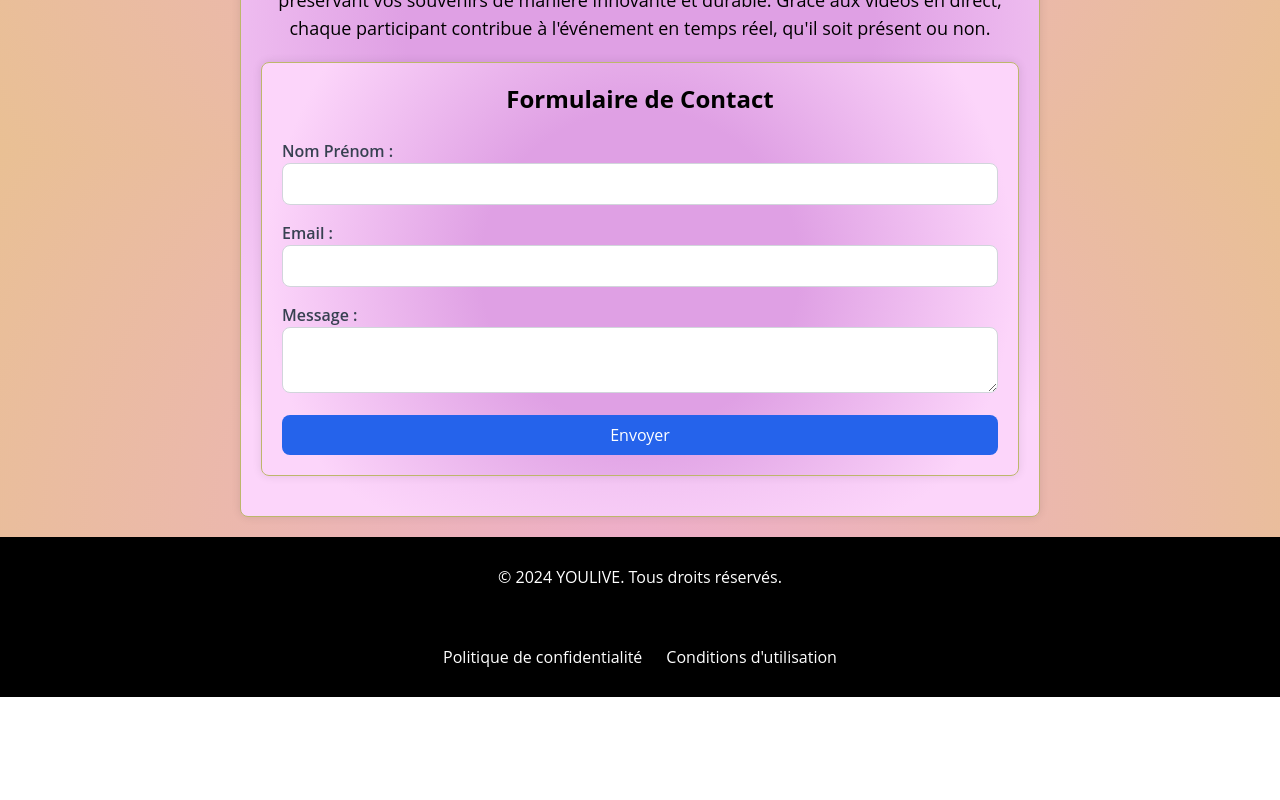
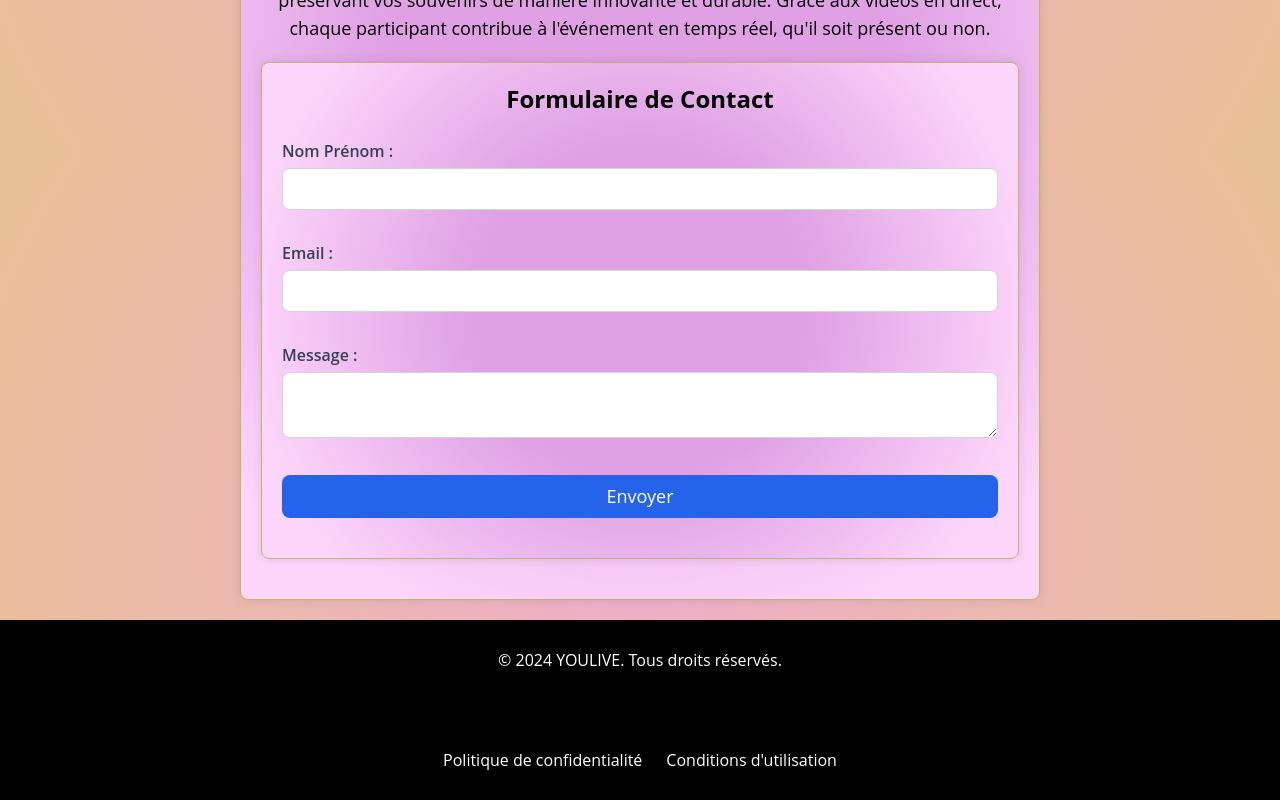
Before and after one commit to Ivy1610/portfolio-projet, a Next.js app: page / in a window 1280 px wide. Shown: the part 649-1449 px from the top of the page. Before the commit the page ends 1346 px from the top, so only its background shows below. Built offline with nearby package versions, Linux system fonts and the light colour scheme.

Commit message:
Add contact page and enhance global styles for forms and footer

```diff
--- /dev/null
+++ b/app/contact-page.jsx
@@ -0,0 +1,22 @@
+"use client";
+
+import React from 'react';
+import ContactForm from '../components/ContactForm';
+
+export const ContactPage = () => {
+  return (
+    <div className="container mx-auto p-4 flex-grow">
+      <h1 className="text-center text-3xl font-bold mb-6">Contactez-nous</h1>
+      <div className="mb-6">
+        <h2 className="text-2xl font-bold">Informations de Contact</h2>
+        <p>Pour toute question, veuillez nous contacter à l'adresse suivante :</p>
+        <p>Email : youlivevenent@gmail.com</p>
+        <p>Téléphone : +33 1 00 00 00 00</p>
+      </div>
+      <div>
+        <h2 className="text-2xl font-bold">Formulaire de Contact</h2>
+        <ContactForm />
+      </div>
+    </div>
+  );
+};
--- a/app/globals.css
+++ b/app/globals.css
@@ -58,4 +58,91 @@
     flex: 1;
 }
 
-/* Ajoutez d'autres styles globaux ici */
+form {
+    margin: 20px 0;
+    display: flex;
+    flex-direction: column;
+}
+
+label {
+    color: var(--texte-noir);
+    margin-bottom: 5px;
+}
+
+input, textarea {
+    margin-bottom: 15px;
+    padding: 10px;
+    font-size: 16px;
+    border-radius: 5px;
+    border: 1px solid var(--bordure);
+}
+
+input:focus, textarea:focus {
+    border-color: var(--texte-noir);
+    box-shadow: 0 0 5px rgba(0, 0, 0, 0.5);
+}
+
+button {
+    padding: 10px;
+    background-color: var(--texte-noir);
+    color: var(--texte-blanc);
+    border: none;
+    border-radius: 5px;
+    font-size: 18px;
+    cursor: pointer;
+    transition: background-color 0.3s;
+}
+
+button:hover {
+    background-color: #333333;
+}
+
+footer {
+    background-color: var(--texte-noir);
+    color: var(--texte-blanc);
+    text-align: center;
+    padding: 20px;
+    width: 100%;
+    display: flex;
+    gap: 10px;
+    flex-direction: column;
+    align-items: center;
+    margin-top: auto;
+    opacity: 1;
+    transform: translateY(0);
+    transition: opacity 0.5s ease, transform 0.5s ease;
+}
+
+.social-media {
+    margin-top: 10px;
+    display: flex;
+    gap: 15px;
+    justify-content: start;
+}
+
+.social-icon i {
+    font-size: 1.5em;
+    color: var(--texte-blanc);
+    transition: color 0.3s ease;
+}
+
+.social-icon i:hover {
+    color: var(--beige-clair);
+}
+
+.footer-links {
+    display: flex;
+    gap: 15px;
+    flex-wrap: wrap;
+    justify-content: flex-end;
+}
+
+.footer-links a {
+    color: var(--texte-blanc);
+    text-decoration: none;
+    transition: color 0.3s ease;
+}
+
+.footer-links a:hover {
+    color: var(--beige-clair);
+}
```
